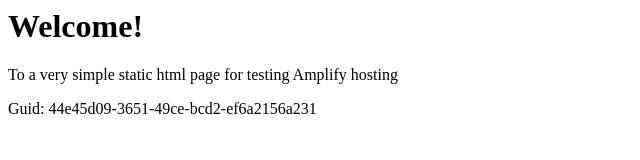
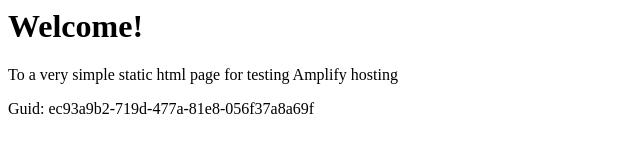
Before and after one commit to aws-aemilia-pdx/Github-PR-Commit-Integration-Test-DoNotTouch-GithubWebhookPreviewCanaryTest-v1-preprod-us-west-2, a website: page src/index.html in a window 1280 px wide. Shown: the full height of the page, 0-640 px from the left. Drawn offline with Linux system fonts and the light colour scheme.

Commit message:
commit from integ tests

```diff
--- a/src/index.html
+++ b/src/index.html
@@ -12,6 +12,6 @@
 <body>
     <h1>Welcome!</h1>
     <p>To a very simple static html page for testing Amplify hosting</p>
-    <p>Guid: 44e45d09-3651-49ce-bcd2-ef6a2156a231</p></body>
+    <p>Guid: ec93a9b2-719d-477a-81e8-056f37a8a69f</p></body>
 
 </html>
```
